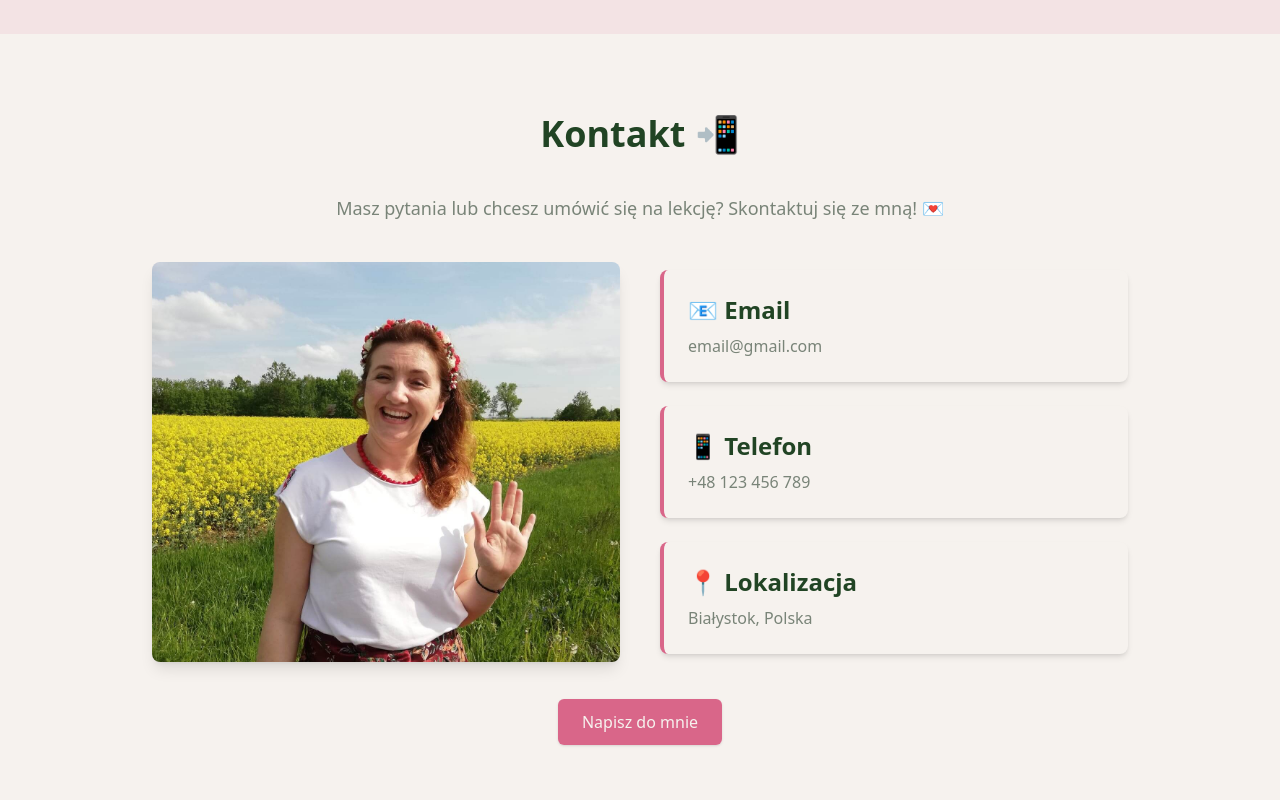
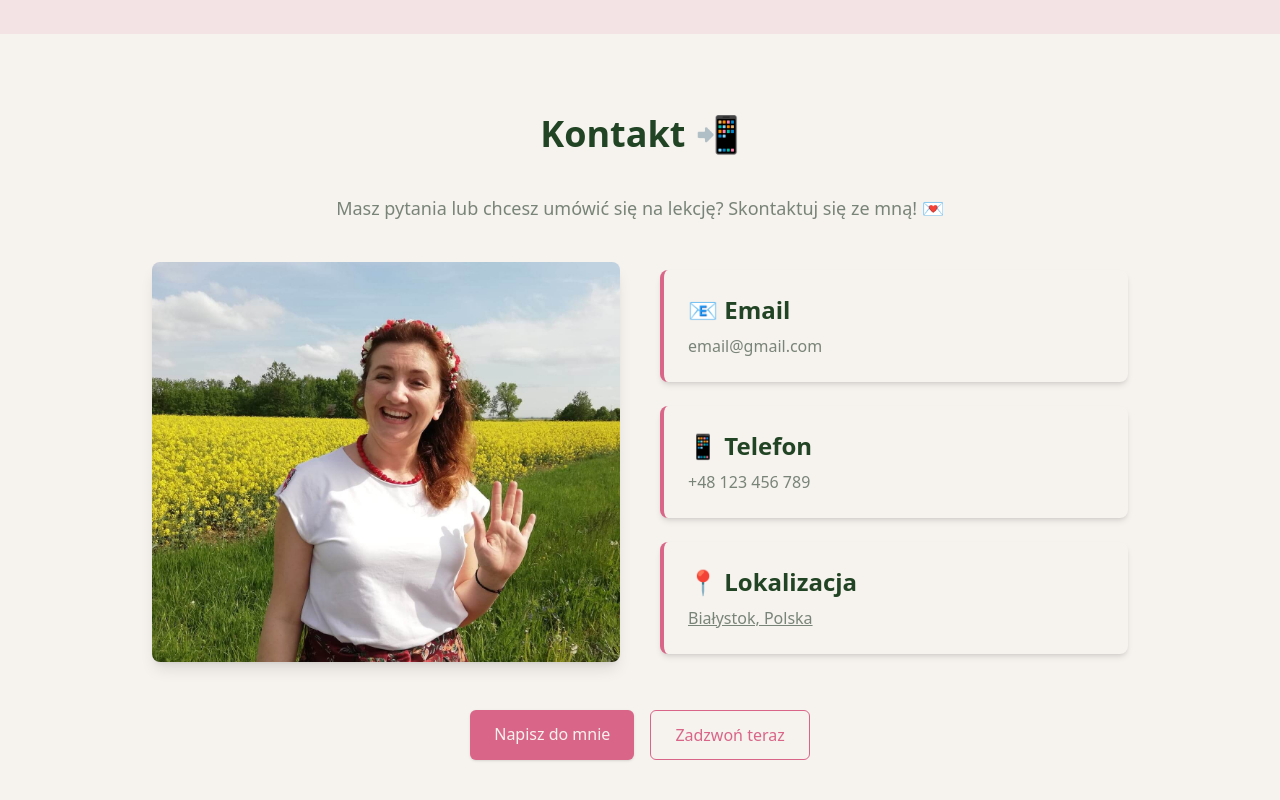
Before and after one commit to OlesiaKubska/vita-voice-coach-frontend, a Next.js app: page / in a window 1280 px wide. Shown: the part 1982-2782 px from the top of the page. Built offline with nearby package versions, Linux system fonts and the light colour scheme; no server answers.

Commit message:
Update motion animations for smoother transitions and enhance Contact section with clickable map link

```diff
--- a/src/app/contact/page.tsx
+++ b/src/app/contact/page.tsx
@@ -1,15 +1,24 @@
 "use client";
 
-import { motion } from "framer-motion";
+import { easeOut, motion } from "framer-motion";
 import Image from "next/image";
+
+const cardVariants = {
+  hidden: { opacity: 0, y: 20 },
+  visible: (i: number) => ({
+    opacity: 1,
+    y: 0,
+    transition: { duration: 0.8, delay: i * 0.2, ease: easeOut },
+  }),
+};
 
 export default function ContactPage() {
   return (
     <section className="max-w-5xl mx-auto py-20 px-6">
       <motion.h1
-        initial={{ opacity: 0, y: -30 }}
+        initial={{ opacity: 0, y: -20 }}
         whileInView={{ opacity: 1, y: 0 }}
-        transition={{ duration: 0.8 }}
+        transition={{ duration: 0.7, ease: "easeOut" }}
         viewport={{ once: true }}
         className="text-4xl font-bold mb-10 text-center text-(--brand-green)"
       >
@@ -19,7 +28,7 @@ export default function ContactPage() {
       <motion.p
         initial={{ opacity: 0 }}
         whileInView={{ opacity: 1 }}
-        transition={{ duration: 1, delay: 0.2 }}
+        transition={{ duration: 1, delay: 0.2, ease: "easeOut" }}
         viewport={{ once: true }}
         className="text-lg text-center mb-10 text-(--brand-sage)"
       >
@@ -28,9 +37,9 @@ export default function ContactPage() {
 
       <div className="grid md:grid-cols-2 gap-10 items-center">
         <motion.div
-          initial={{ opacity: 0, x: -50 }}
+          initial={{ opacity: 0, x: -40 }}
           whileInView={{ opacity: 1, x: 0 }}
-          transition={{ duration: 0.8 }}
+          transition={{ duration: 0.8, ease: "easeOut" }}
           viewport={{ once: true }}
           className="relative w-full h-[400px] rounded-lg overflow-hidden shadow-lg"
         >
@@ -38,7 +47,9 @@ export default function ContactPage() {
             src="/images/about/contact.jpg"
             alt="Vita Kociubajło – kontakt"
             fill
+            sizes="(max-width: 768px) 100vw, 50vw"
             className="object-cover"
+            priority
           />
         </motion.div>
 
@@ -46,39 +57,71 @@ export default function ContactPage() {
           {[
             { title: "📧 Email", value: "email@gmail.com" },
             { title: "📱 Telefon", value: "+48 123 456 789" },
-            { title: "📍 Lokalizacja", value: "Białystok, Polska" },
+            {
+              title: "📍 Lokalizacja",
+              value: "Białystok, Polska",
+              link: "https://maps.app.goo.gl/m6YoKnzVkgY19QpL9",
+            },
           ].map((item, i) => (
             <motion.div
               key={i}
-              initial={{ opacity: 0, y: 50 }}
-              whileInView={{ opacity: 1, y: 0 }}
-              transition={{ duration: 0.8, delay: i * 0.2 }}
-              viewport={{ once: true }}
-              className="bg-(--brand-beige) shadow-md rounded-lg p-6 border-l-4 border-(--brand-rose) hover:shadow-xl hover:-translate-y-1 transition transform"
+              variants={cardVariants}
+              initial="hidden"
+              whileInView="visible"
+              viewport={{ once: true, amount: 0.3 }}
+              custom={i}
+              className="bg-(--brand-beige) shadow-md rounded-lg p-6 border-l-4 border-(--brand-rose)
+                         hover:shadow-xl hover:-translate-y-1 transition transform"
             >
               <h2 className="text-2xl font-semibold mb-2 text-(--brand-green)">
                 {item.title}
               </h2>
-              <p className="text-(--brand-sage)">{item.value}</p>
+              {item.link ? (
+                <a
+                  href={item.link}
+                  target="_blank"
+                  rel="noopener noreferrer"
+                  className="text-(--brand-sage) hover:text-(--brand-rose) underline transition-colors duration-300"
+                >
+                  {item.value}
+                </a>
+              ) : (
+                <p className="text-(--brand-sage)">{item.value}</p>
+              )}
             </motion.div>
           ))}
         </div>
       </div>
 
       <motion.div
-        initial={{ opacity: 0, scale: 0.9 }}
+        initial={{ opacity: 0, scale: 0.95 }}
         whileInView={{ opacity: 1, scale: 1 }}
-        transition={{ duration: 0.8, delay: 0.6 }}
+        transition={{ duration: 0.7, delay: 0.6, ease: "easeOut" }}
         viewport={{ once: true }}
-        className="mt-12 text-center"
+        className="mt-12 flex flex-col sm:flex-row justify-center gap-4"
       >
-        <a
+        <motion.a
           href="mailto:email@gmail.com"
+          aria-label="Wyślij email do Vita Kociubajło"
+          whileHover={{ scale: 1.04 }}
+          transition={{ type: "spring", stiffness: 200 }}
           className="px-6 py-3 bg-(--brand-rose) text-(--brand-beige) font-medium rounded-md shadow
-               hover:bg-(--brand-beige) hover:border hover:border-(--brand-rose) hover:text-(--brand-rose) transition-colors duration-300 text-center"
+                     hover:bg-(--brand-beige) hover:border hover:border-(--brand-rose) hover:text-(--brand-rose)
+                     transition-colors duration-300 text-center"
         >
           Napisz do mnie
-        </a>
+        </motion.a>
+
+        <motion.a
+          href="tel:+48123456789"
+          aria-label="Zadzwoń teraz do Vita Kociubajło"
+          whileHover={{ scale: 1.04 }}
+          transition={{ type: "spring", stiffness: 200 }}
+          className="px-6 py-3 bg-(--brand-beige) border border-(--brand-rose) text-(--brand-rose) font-medium rounded-md
+                     hover:bg-(--brand-rose) hover:text-(--brand-beige) transition-colors duration-300 text-center"
+        >
+          Zadzwoń teraz
+        </motion.a>
       </motion.div>
     </section>
   );
--- a/src/components/About.tsx
+++ b/src/components/About.tsx
@@ -56,22 +56,32 @@ export default function About() {
             <li>🗣 Wystąpienia publiczne</li>
           </ul>
 
-          <div className="flex flex-wrap gap-4">
-            <a
+          <motion.div
+            initial={{ opacity: 0, scale: 0.9 }}
+            whileInView={{ opacity: 1, scale: 1 }}
+            transition={{ duration: 0.8, delay: 0.6 }}
+            viewport={{ once: true }}
+            className="flex flex-wrap gap-4"
+          >
+            <motion.a
               href="#services"
+              whileHover={{ scale: 1.05 }}
+              transition={{ type: "spring", stiffness: 300 }}
               className="px-6 py-3 bg-(--brand-rose) text-(--brand-beige) font-medium rounded-md shadow
                hover:bg-(--brand-beige) hover:border hover:border-(--brand-rose) hover:text-(--brand-rose) transition-colors duration-300 text-center"
             >
               Poznaj moją ofertę
-            </a>
-            <a
+            </motion.a>
+            <motion.a
               href="#contact"
+              whileHover={{ scale: 1.05 }}
+              transition={{ type: "spring", stiffness: 300 }}
               className="px-6 py-3 bg-(--brand-beige) border border-(--brand-rose) text-(--brand-rose) font-medium rounded-md
                hover:bg-(--brand-rose) hover:text-(--brand-beige) transition-colors duration-300 text-center"
             >
               Umów się na konsultację
-            </a>
-          </div>
+            </motion.a>
+          </motion.div>
         </motion.div>
       </div>
     </section>
--- a/src/components/Hero.tsx
+++ b/src/components/Hero.tsx
@@ -53,28 +53,33 @@ export default function Hero() {
 
           {/* Buttons */}
           <motion.div
-            initial={{ opacity: 0, y: 20 }}
-            animate={{ opacity: 1, y: 0 }}
-            transition={{ delay: 1.2, duration: 0.8 }}
+            initial={{ opacity: 0, scale: 0.9 }}
+            whileInView={{ opacity: 1, scale: 1 }}
+            transition={{ duration: 0.8, delay: 0.6 }}
+            viewport={{ once: true }}
             className="flex flex-col sm:flex-row sm:space-x-4 space-y-4 sm:space-y-0"
           >
             {/* Primary button */}
-            <a
+            <motion.a
               href="#services"
+              whileHover={{ scale: 1.05 }}
+              transition={{ type: "spring", stiffness: 300 }}
               className="px-6 py-3 bg-(--brand-rose) text-(--brand-beige) font-medium rounded-md shadow
                hover:bg-(--brand-beige) hover:border hover:border-(--brand-rose) hover:text-(--brand-rose) transition-colors duration-300 text-center"
             >
               Moja Oferta
-            </a>
+            </motion.a>
 
             {/* Secondary button */}
-            <a
+            <motion.a
               href="#contact"
+              whileHover={{ scale: 1.05 }}
+              transition={{ type: "spring", stiffness: 300 }}
               className="px-6 py-3 bg-(--brand-beige) border border-(--brand-rose) text-(--brand-rose) font-medium rounded-md
                hover:bg-(--brand-rose) hover:text-(--brand-beige) transition-colors duration-300 text-center"
             >
               Umów się na konsultację
-            </a>
+            </motion.a>
           </motion.div>
         </motion.div>
 
@@ -86,7 +91,7 @@ export default function Hero() {
           className="relative mt-10 md:mt-0 w-48 sm:w-60 md:w-[28rem] aspect-[3/4]"
         >
           <Image
-            src="/images/hero/hero.png"
+            src="/images/hero/hero2.webp"
             alt="Trenerka głosu i śpiewu"
             fill
             sizes="(max-width: 640px) 100vw, (max-width: 1024px) 50vw, 33vw"
--- a/src/components/ScrollToTop.tsx
+++ b/src/components/ScrollToTop.tsx
@@ -1,4 +1,5 @@
 "use client";
+import { motion } from "framer-motion";
 import { useEffect, useState } from "react";
 import { ArrowUpIcon } from "@heroicons/react/24/solid";
 
@@ -17,15 +18,17 @@ export default function ScrollToTop() {
 
   return (
     isVisible && (
-      <button
+      <motion.button
         onClick={() => window.scrollTo({ top: 0, behavior: "smooth" })}
+        whileHover={{ scale: 1.05 }}
+        transition={{ type: "spring", stiffness: 300 }}
         className="fixed bottom-6 right-6 p-3 rounded-full shadow-lg
                    border border-(--brand-rose) bg-(--brand-beige) text-(--brand-rose)
-                   hover:bg-(--brand-green) transition-colors duration-300"
+                   hover:bg-(--brand-rose) hover:text-(--brand-beige) transition-colors duration-300"
         aria-label="Scroll to top"
       >
         <ArrowUpIcon className="h-6 w-6" />
-      </button>
+      </motion.button>
     )
   );
 }
```
Also changed, not shown: public/images/hero/hero2.webp (added).
